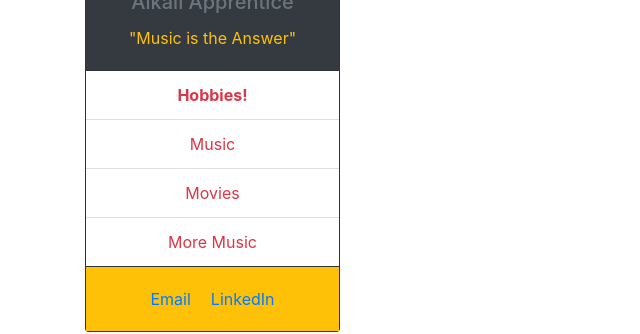
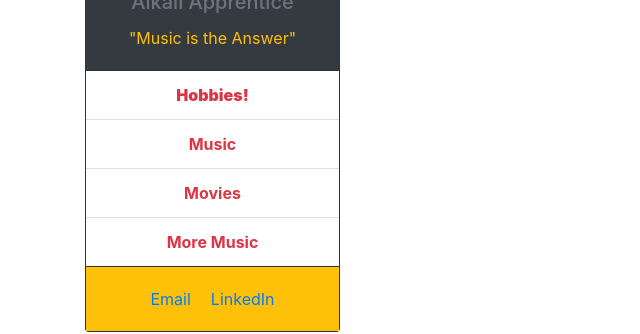
Before and after one commit to Alexg1021/testing-gitflow, a React (Create React App) app: page / in a window 1280 px wide. Shown: the part 2161-2495 px from the top of the page, without its empty margins (0-640 px from the left). Built offline with nearby package versions, Linux system fonts and the light colour scheme.

Commit message:
updated my branch

```diff
--- a/src/components/jeffreyProfile.js
+++ b/src/components/jeffreyProfile.js
@@ -27,7 +27,7 @@ const JeffreyProfile = () => {
           <h5 className='card-title text-secondary'>{jeffreyProfile.role}</h5>
           <p className='card-text'>"{jeffreyProfile.motto}"</p>
         </div>
-        <ul className='list-group list-group-flush text-center text-danger'>
+        <ul className='list-group list-group-flush font-weight-bold text-center text-danger'>
           <div className='list-group-item text-center'>
             <strong>Hobbies!</strong>
           </div>
@@ -47,7 +47,7 @@ const JeffreyProfile = () => {
         </a>
         <a
           href={jeffreyProfile.linkedIn}
-          className='card-link bg-lightgray'
+          className='card-link'
           target='_blank'
           rel='noreferrer noopener'>
           LinkedIn
```
